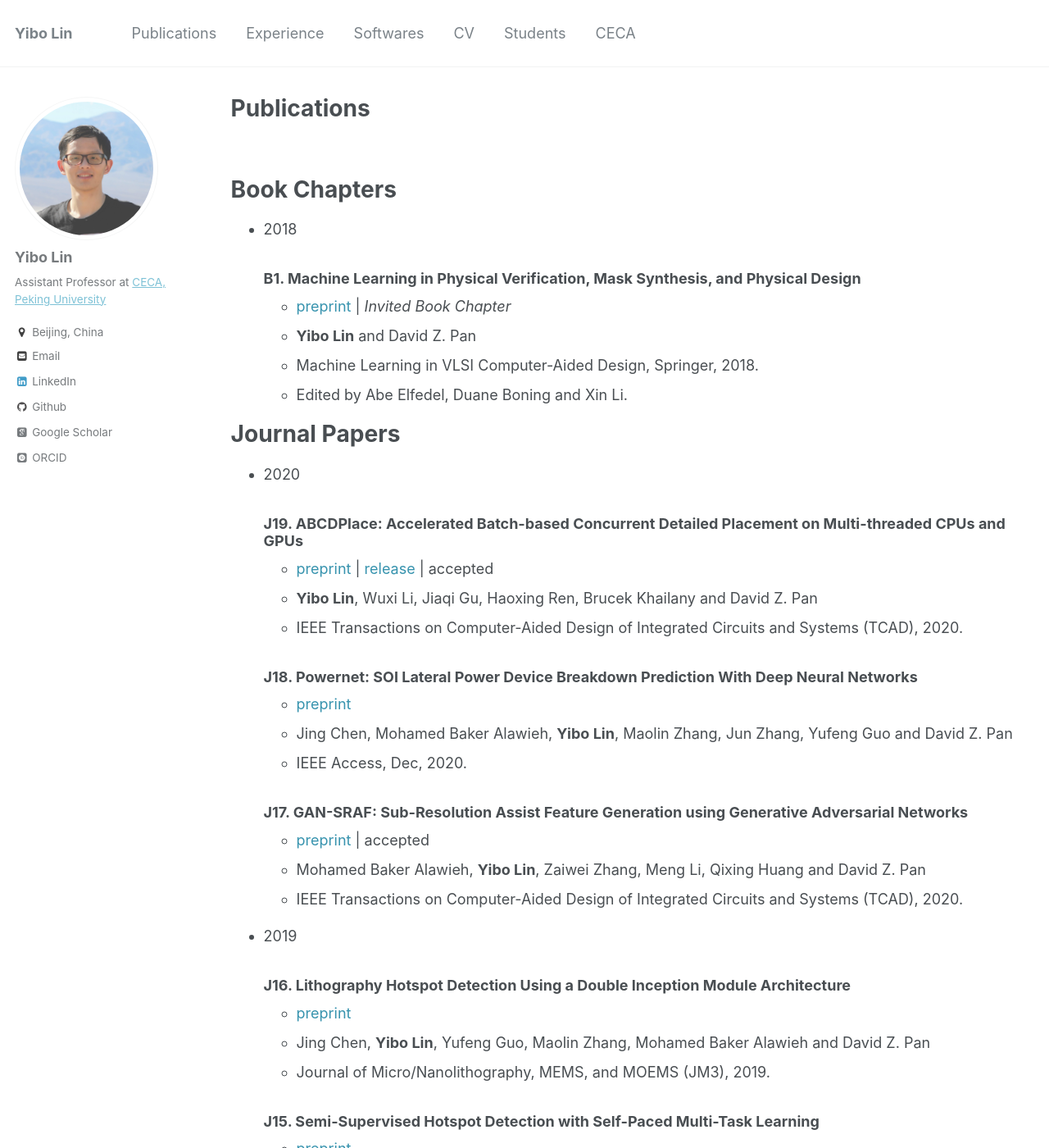
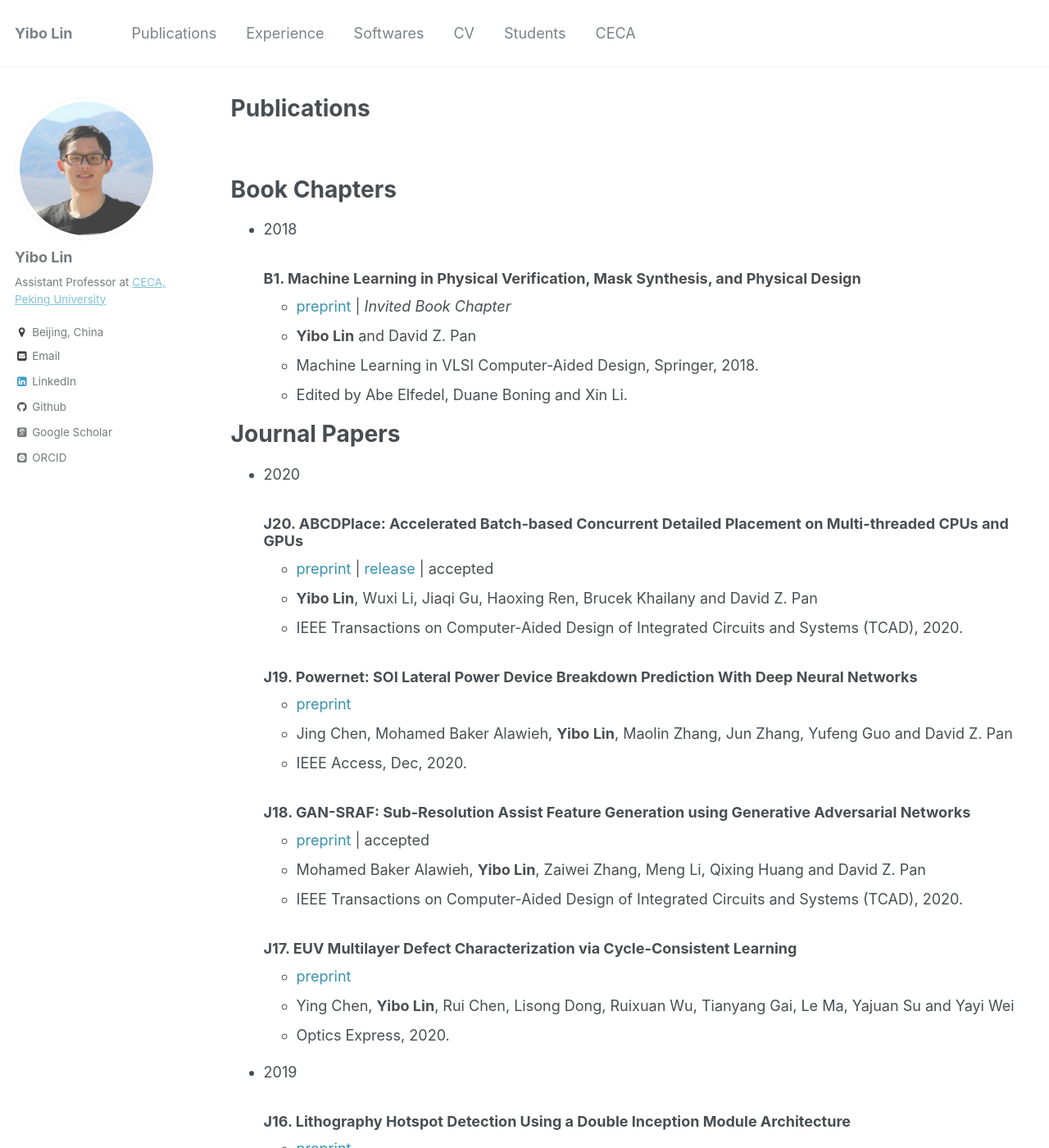
Before and after one commit to limbo018/limbo018.github.io, a Jekyll site: the page built from _pages/publications.md, in a window 1280 px wide and 1400 px high. Shown: the whole window at 82% size. Built offline with Jekyll 4.4.1, drawn with Linux system fonts in a browser that asks for light colours; some web fonts are replaced.

Commit message:
add euv defect paper

```diff
--- a/_pages/publications.md
+++ b/_pages/publications.md
@@ -30,20 +30,25 @@ Journal Papers
 
 * 2020
 
-  ### J19. [ABCDPlace: Accelerated Batch-based Concurrent Detailed Placement on Multi-threaded CPUs and GPUs](https://doi.org/10.1109/TCAD.2020.2971531)
+  ### J20. [ABCDPlace: Accelerated Batch-based Concurrent Detailed Placement on Multi-threaded CPUs and GPUs](https://doi.org/10.1109/TCAD.2020.2971531)
      * <a href="/publications/papers/ABCDPLACE_TCAD2020_Lin.pdf" style="color:#3793ae">preprint</a> \| <a href="https://github.com/limbo018/DREAMPlace" style="color:#3793ae">release</a> \| accepted
      * **Yibo Lin**, Wuxi Li, Jiaqi Gu, Haoxing Ren, Brucek Khailany and David Z. Pan
      * IEEE Transactions on Computer-Aided Design of Integrated Circuits and Systems (TCAD), 2020.
 
-  ### J18. [Powernet: SOI Lateral Power Device Breakdown Prediction With Deep Neural Networks](https://doi.org/10.1109/ACCESS.2020.2970966)
+  ### J19. [Powernet: SOI Lateral Power Device Breakdown Prediction With Deep Neural Networks](https://doi.org/10.1109/ACCESS.2020.2970966)
      * <a href="https://ieeexplore.ieee.org/stamp/stamp.jsp?tp=&arnumber=8978944" style="color:#3793ae">preprint</a>
      * Jing Chen, Mohamed Baker Alawieh, **Yibo Lin**, Maolin Zhang, Jun Zhang, Yufeng Guo and David Z. Pan
      * IEEE Access, Dec, 2020.
 
-  ### J17. [GAN-SRAF: Sub-Resolution Assist Feature Generation using Generative Adversarial Networks](https://doi.org/10.1109/TCAD.2020.2995338)
+  ### J18. [GAN-SRAF: Sub-Resolution Assist Feature Generation using Generative Adversarial Networks](https://doi.org/10.1109/TCAD.2020.2995338)
      * <a href="/publications/papers/SRAF_TCAD2020_Alawieh.pdf" style="color:#3793ae">preprint</a> \| accepted
      * Mohamed Baker Alawieh, **Yibo Lin**, Zaiwei Zhang, Meng Li, Qixing Huang and David Z. Pan
      * IEEE Transactions on Computer-Aided Design of Integrated Circuits and Systems (TCAD), 2020.
+
+  ### J17. [EUV Multilayer Defect Characterization via Cycle-Consistent Learning](https://doi.org/10.1364/OE.394590)
+     * <a href="https://doi.org/10.1364/OE.394590" style="color:#3793ae">preprint</a>
+     * Ying Chen, **Yibo Lin**, Rui Chen, Lisong Dong, Ruixuan Wu, Tianyang Gai, Le Ma, Yajuan Su and Yayi Wei
+     * Optics Express, 2020.
 
 * 2019
 
```
Also changed, not shown: _includes/publications_cv.md (+5 -3 lines), ref/publications.bib (+13 -0 lines), 4 other files.
